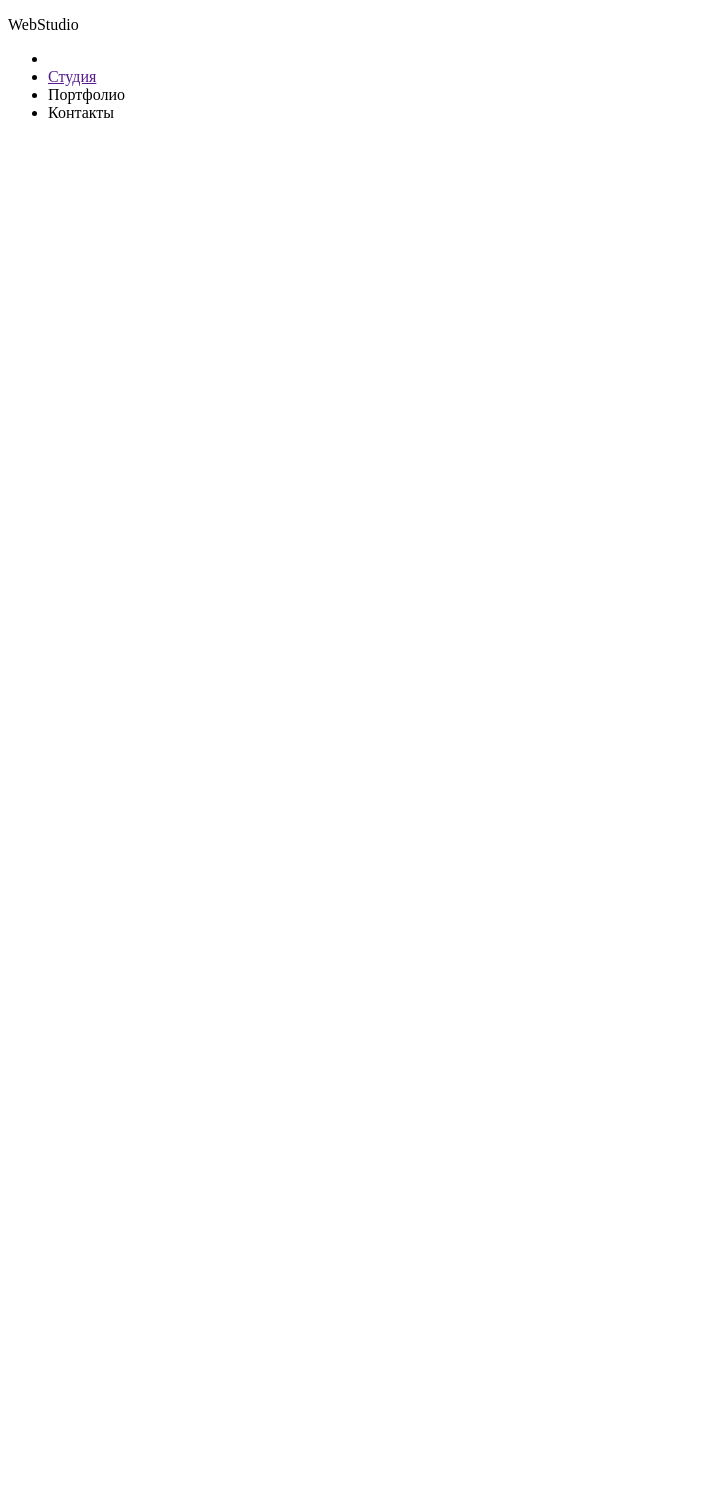
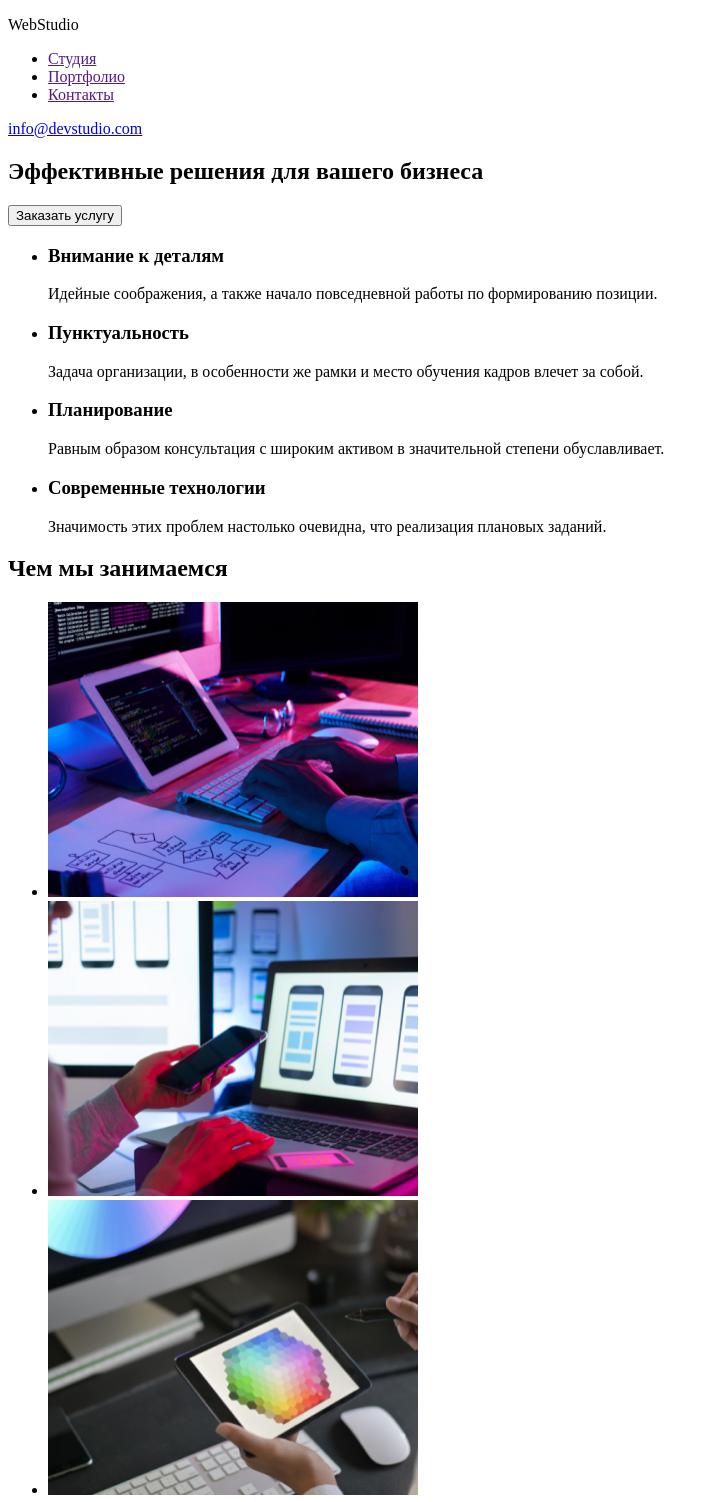
Before and after one commit to IrynkaKol/goit-markup-hw-01, a plain HTML site: page index.html in a window 1280 px wide. Shown: the top 1502 px of the page, without its empty margins (0-719 px from the left). Before the commit the page ends 800 px from the top, so only its background shows below. Drawn offline with Linux system fonts and the light colour scheme.

Commit message:
All code

```diff
--- a/index.html
+++ b/index.html
@@ -1,25 +1,107 @@
 <!DOCTYPE html>
 <html lang="ru">
-<head>
-    <meta charset="UTF-8">
-    <meta http-equiv="X-UA-Compatible" content="IE=edge">
-    <meta name="viewport" content="width=device-width, initial-scale=1.0">
-    <title>Document</title>
-</head>
-<body>
-    <header>
-        <p lang="en">WebStudio</p>
-       <ul>
-            <li></li>
-            <li><a href="">Студия</a></li>
-            <li><a href=""></a>Портфолио</a></li>
-            <li><a href=""></a>Контакты</a></li>
+  <head>
+    <meta charset="UTF-8" />
+    <meta http-equiv="X-UA-Compatible" content="IE=edge" />
+    <meta name="viewport" content="width=device-width, initial-scale=1.0" />
+    <title>Веб Студия</title>
+  </head>
+  <body>
+    <!--Header section-->
+    <header class="header">
+      <p class="logo" lang="en">WebStudio</p>
+      <nav class="header-nav">
+        <ul class="header-list">
+          <li class="header-item">
+            <a class="header-link" href="">Студия</a>
+          </li>
+          <li class="header-item">
+            <a class="header-link" href="">Портфолио</a>
+          </li>
+          <li class="header-item">
+            <a class="header-link" href="">Контакты</a>
+          </li>
         </ul>
+      </nav>
+      <a class="header-mail" href="mailto:info@devstudio.com">info@devstudio.com</a>
     </header>
+    <!--Main section-->
+    <main>
+      <!--Hero section-->
+      <section class="hero">
+        <h1 class="hero-title">Эффективные решения для вашего бизнеса</h1>
+        <button class="hero-button" type="button">Заказать услугу</button>
+      </section>
 
-    <main></main>
+      <!--Features section-->
+      <section class="features">
+        <ul class="features-list">
+          <li class="features-item">
+            <h3 class="section-title">Внимание к деталям</h3>
+            <p class="features-discription">
+              Идейные соображения, а также начало повседневной работы по формированию позиции.
+            </p>
+          </li>
 
-    <footer></footer>
+          <li class="features-item">
+            <h3 class="section-title">Пунктуальность</h3>
+            <p class="features-discription">
+              Задача организации, в особенности же рамки и место обучения кадров влечет за собой.
+            </p>
+          </li>
 
-</body>
+          <li class="features-item">
+            <h3 class="section-title">Планирование</h3>
+            <p class="features-discription">
+              Равным образом консультация с широким активом в значительной степени обуславливает.
+            </p>
+          </li>
+
+          <li class="features-item">
+            <h3 class="section-title">Современные технологии</h3>
+            <p class="features-discription">
+              Значимость этих проблем настолько очевидна, что реализация плановых заданий.
+            </p>
+          </li>
+        </ul>
+      </section>
+
+      <!--About section-->
+      <section class="about">
+        <h2 class="about-title">Чем мы занимаемся</h2>
+        <ul class="about-list">
+          <li class="about-item">
+            <img src="./images/about/img1.jpg" alt="Разработка" width="370" height="295" />
+          </li>
+          <li class="about-item">
+            <img
+              src="./images/about/img2.jpg"
+              alt="Приложения в телефоне"
+              width="370"
+              height="295"
+            />
+          </li>
+          <li class="about-item">
+            <img src="./images/about/img3.jpg" alt="Планшет" width="370" height="295" />
+          </li>
+        </ul>
+      </section>
+
+      <!--Team section-->
+      <section class="team">
+        <h2 class="team-title">Наша команда</h2>
+        <img src="./images/team/img4.jpg" alt="" width="1170" height="368" />
+      </section>
+    </main>
+
+    <!--Footer sectoin-->
+    <footer class="footer">
+      <p class="logo-footer" lang="en">WebStudio</p>
+      <address class="adress-footer">г. Киев, Бульвар Леси Украинки, 26</address>
+      <address class="contacts-footer">
+        <a href="mailto:info@example.com">info@example.com</a><br />
+        <a href="phone:+380991111111">+38 099 111 11 11</a>
+      </address>
+    </footer>
+  </body>
 </html>
```
Also changed, not shown: .prettierrc.json (added), images/about/img1.jpg (added), images/about/img2.jpg (added), images/about/img3.jpg (added), images/team/img4.jpg (added).
